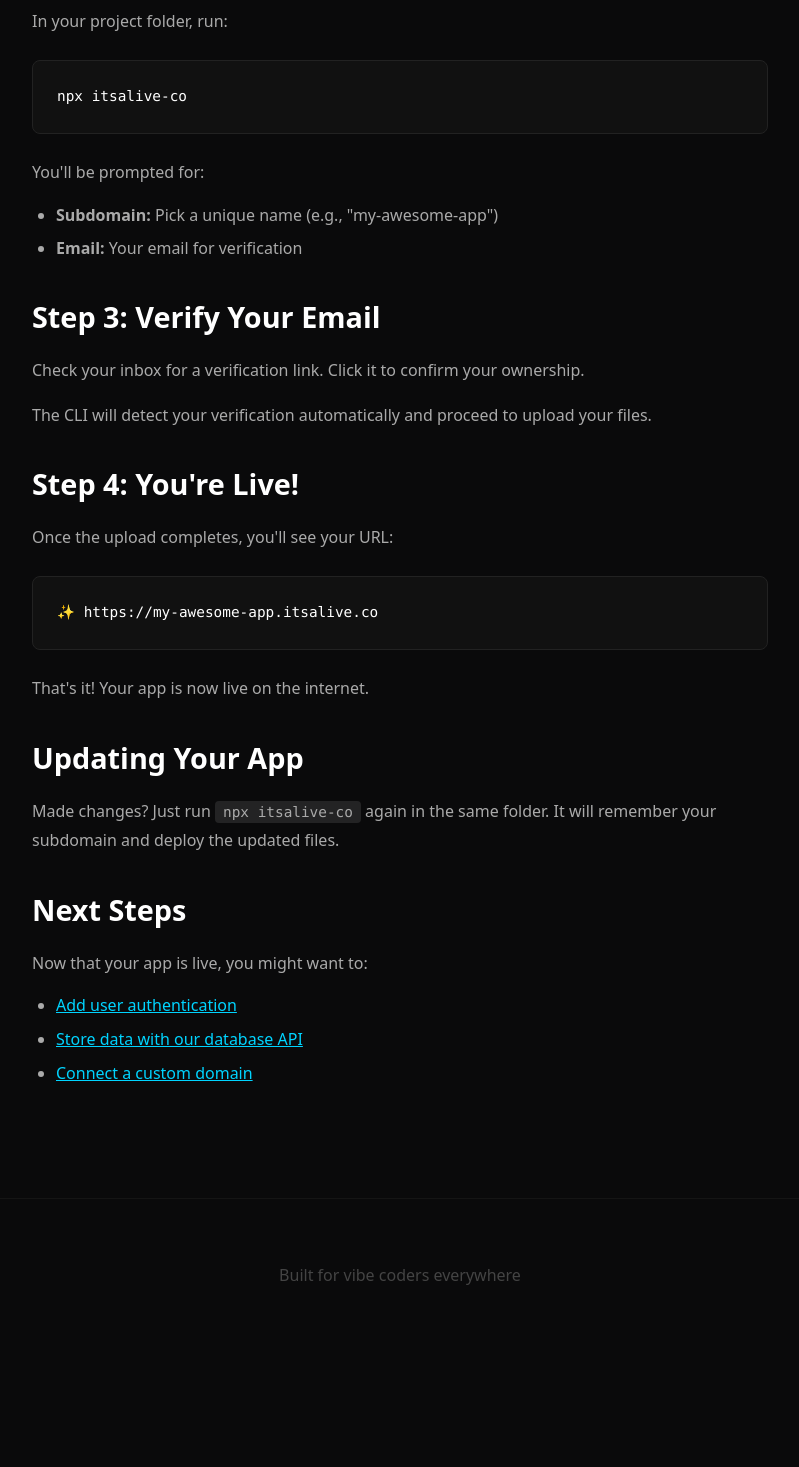
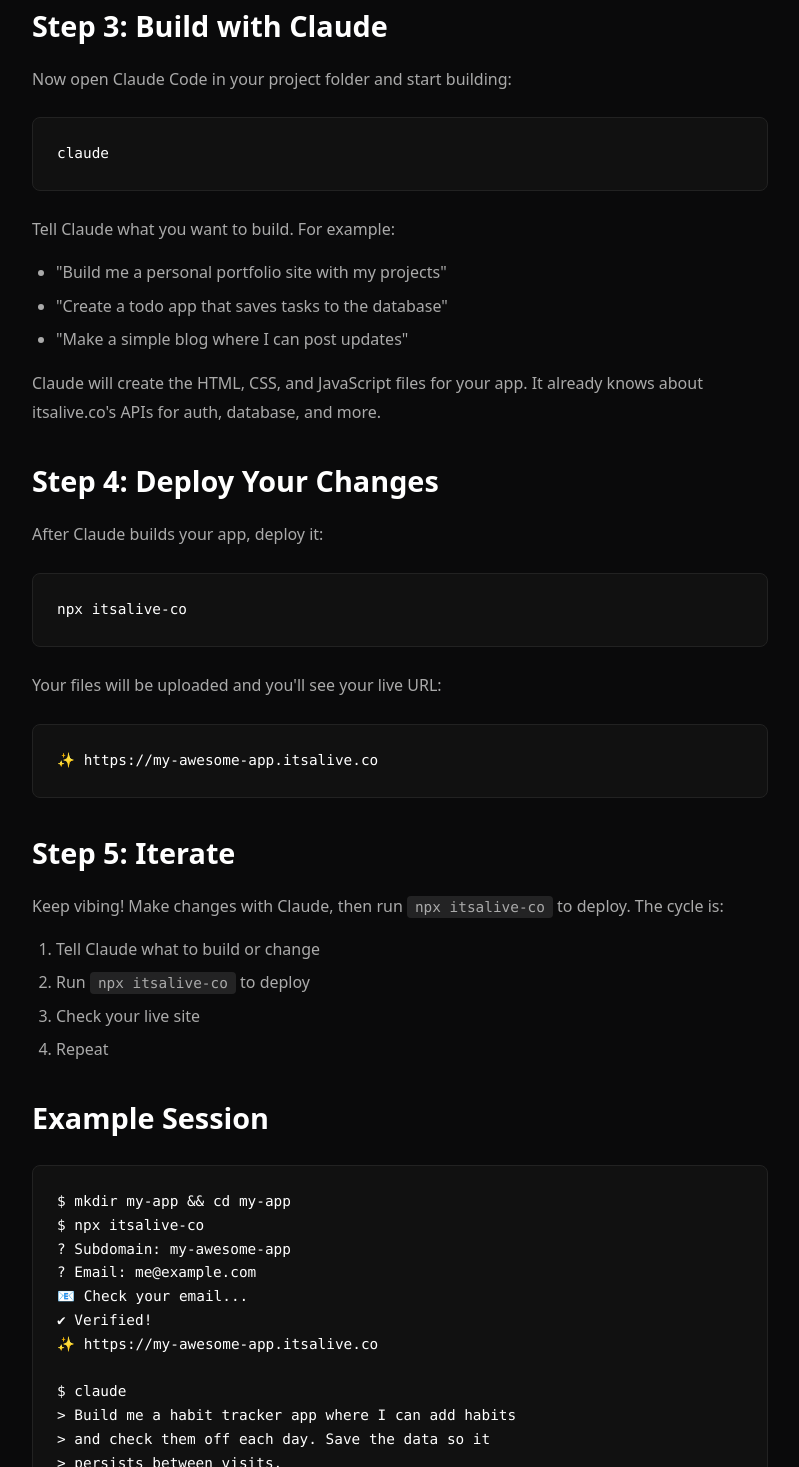
Before and after one commit to TheAliveCompany/itsalive-sales, a plain HTML site: page guides/getting-started/index.html in a window 1280 px wide. Shown: the part 1333-2800 px from the top of the page, without its empty margins (240-1039 px from the left). Before the commit the page ends 2686 px from the top, so only its background shows below. Drawn offline with Linux system fonts and the light colour scheme.

Commit message:
Update getting started guide: itsalive first, then Claude

```diff
--- a/guides/getting-started/index.html
+++ b/guides/getting-started/index.html
@@ -20,39 +20,27 @@
 
   <div class="page-header">
     <h1>Getting Started</h1>
-    <p class="subtitle">Deploy your first app in under a minute</p>
+    <p class="subtitle">From zero to live app in minutes</p>
   </div>
 
   <article class="guide-article">
-    <p>This guide will walk you through deploying your first app with itsalive.co. By the end, you'll have a live website with a public URL.</p>
+    <p>This guide will walk you through creating and deploying your first app with itsalive.co. You'll set up your project, build something with Claude, and have it live on the internet in minutes.</p>
 
     <h2>Prerequisites</h2>
     <p>You'll need:</p>
     <ul>
       <li>Node.js installed (for running npx)</li>
-      <li>A folder with your web files (HTML, CSS, JS)</li>
+      <li><a href="https://claude.ai/download" target="_blank">Claude Code</a> or another AI coding assistant</li>
       <li>An email address for verification</li>
     </ul>
 
-    <h2>Step 1: Create Your App</h2>
-    <p>If you don't have a project yet, create a simple one:</p>
+    <h2>Step 1: Create Your Project</h2>
+    <p>Create a new folder for your app:</p>
     <pre><code>mkdir my-app
 cd my-app</code></pre>
 
-    <p>Create an <code>index.html</code> file:</p>
-    <pre><code>&lt;!DOCTYPE html&gt;
-&lt;html&gt;
-&lt;head&gt;
-  &lt;title&gt;My First App&lt;/title&gt;
-&lt;/head&gt;
-&lt;body&gt;
-  &lt;h1&gt;Hello, World!&lt;/h1&gt;
-  &lt;p&gt;My app is alive!&lt;/p&gt;
-&lt;/body&gt;
-&lt;/html&gt;</code></pre>
-
-    <h2>Step 2: Deploy</h2>
-    <p>In your project folder, run:</p>
+    <h2>Step 2: Initialize with itsalive</h2>
+    <p>Run the itsalive CLI to claim your subdomain and set up deployment:</p>
     <pre><code>npx itsalive-co</code></pre>
 
     <p>You'll be prompted for:</p>
@@ -61,24 +49,63 @@
       <li><strong>Email:</strong> Your email for verification</li>
     </ul>
 
-    <h2>Step 3: Verify Your Email</h2>
-    <p>Check your inbox for a verification link. Click it to confirm your ownership.</p>
-    <p>The CLI will detect your verification automatically and proceed to upload your files.</p>
+    <p>Check your inbox and click the verification link. The CLI will detect this and create a starter <code>index.html</code> file for you.</p>
 
-    <h2>Step 4: You're Live!</h2>
-    <p>Once the upload completes, you'll see your URL:</p>
+    <h2>Step 3: Build with Claude</h2>
+    <p>Now open Claude Code in your project folder and start building:</p>
+    <pre><code>claude</code></pre>
+
+    <p>Tell Claude what you want to build. For example:</p>
+    <ul>
+      <li>"Build me a personal portfolio site with my projects"</li>
+      <li>"Create a todo app that saves tasks to the database"</li>
+      <li>"Make a simple blog where I can post updates"</li>
+    </ul>
+
+    <p>Claude will create the HTML, CSS, and JavaScript files for your app. It already knows about itsalive.co's APIs for auth, database, and more.</p>
+
+    <h2>Step 4: Deploy Your Changes</h2>
+    <p>After Claude builds your app, deploy it:</p>
+    <pre><code>npx itsalive-co</code></pre>
+
+    <p>Your files will be uploaded and you'll see your live URL:</p>
     <pre><code>✨ https://my-awesome-app.itsalive.co</code></pre>
-    <p>That's it! Your app is now live on the internet.</p>
 
-    <h2>Updating Your App</h2>
-    <p>Made changes? Just run <code>npx itsalive-co</code> again in the same folder. It will remember your subdomain and deploy the updated files.</p>
+    <h2>Step 5: Iterate</h2>
+    <p>Keep vibing! Make changes with Claude, then run <code>npx itsalive-co</code> to deploy. The cycle is:</p>
+    <ol>
+      <li>Tell Claude what to build or change</li>
+      <li>Run <code>npx itsalive-co</code> to deploy</li>
+      <li>Check your live site</li>
+      <li>Repeat</li>
+    </ol>
+
+    <h2>Example Session</h2>
+    <pre><code>$ mkdir my-app && cd my-app
+$ npx itsalive-co
+? Subdomain: my-awesome-app
+? Email: me@example.com
+📧 Check your email...
+✔ Verified!
+✨ https://my-awesome-app.itsalive.co
+
+$ claude
+> Build me a habit tracker app where I can add habits
+> and check them off each day. Save the data so it
+> persists between visits.
+
+Claude creates index.html, styles.css, app.js...
+
+$ npx itsalive-co
+✔ Uploaded 3 files
+✨ https://my-awesome-app.itsalive.co</code></pre>
 
     <h2>Next Steps</h2>
-    <p>Now that your app is live, you might want to:</p>
+    <p>Now that your app is live, explore what else you can build:</p>
     <ul>
-      <li><a href="/guides/authentication/">Add user authentication</a></li>
-      <li><a href="/guides/add-database/">Store data with our database API</a></li>
-      <li><a href="/guides/custom-domains/">Connect a custom domain</a></li>
+      <li><a href="/guides/authentication/">Add user login</a> so each person has their own data</li>
+      <li><a href="/guides/add-database/">Learn more about the database API</a></li>
+      <li><a href="/guides/custom-domains/">Connect a custom domain</a> for a professional URL</li>
     </ul>
   </article>
 
```
